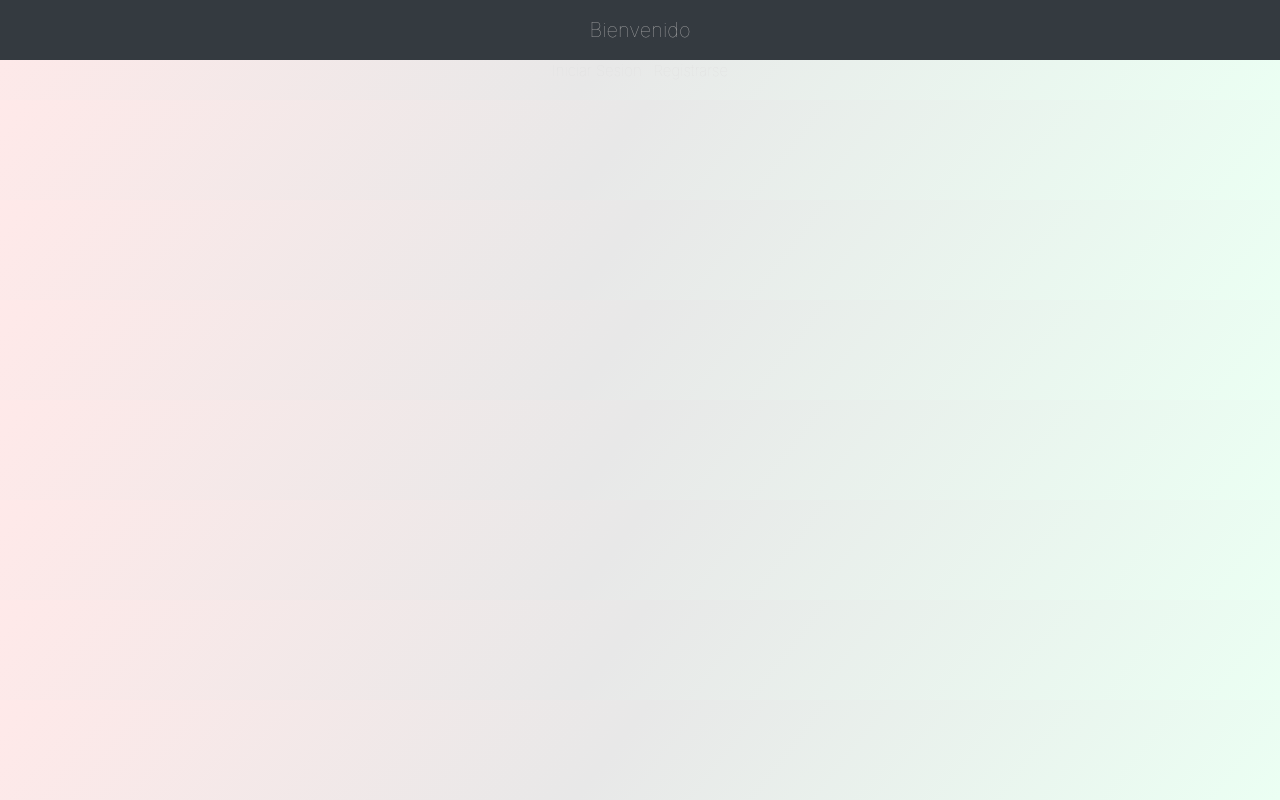
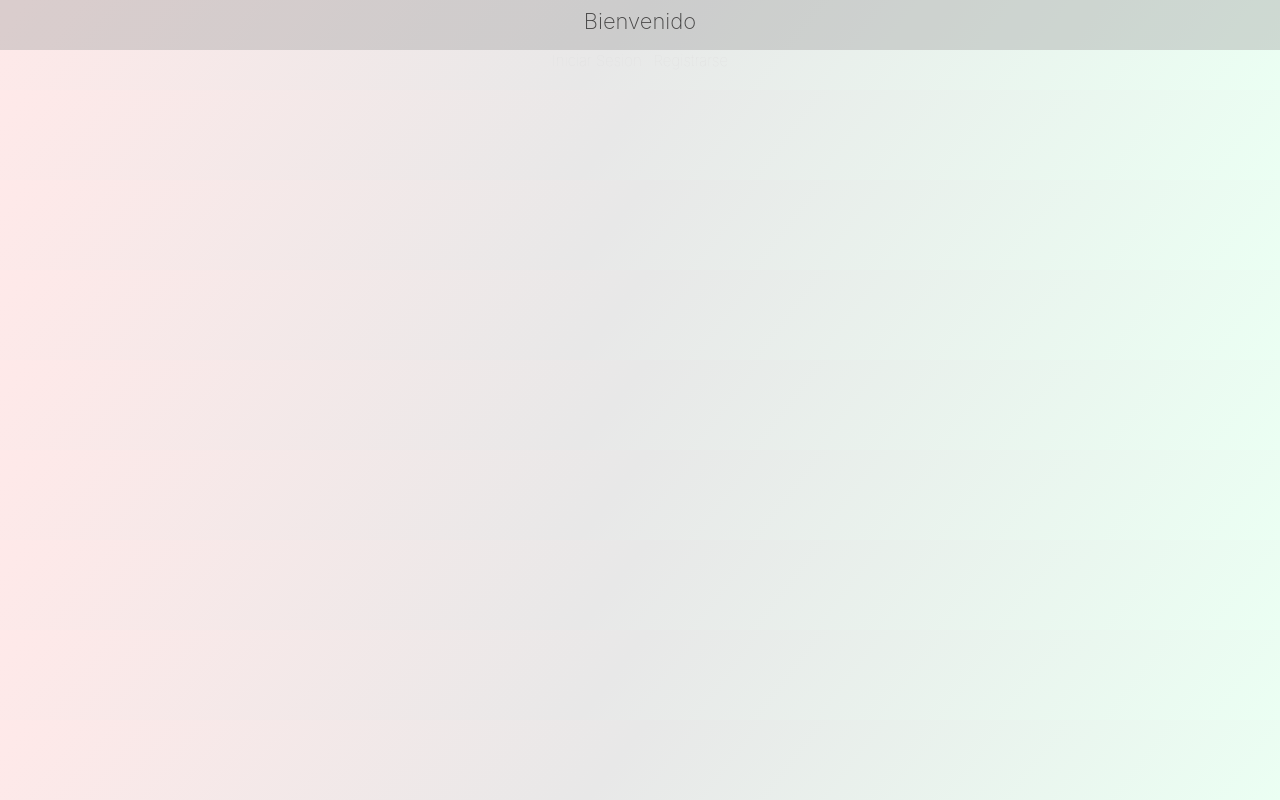
Before and after one commit to ErickRosasMendoza/ServicioSocial, a React (Create React App) app: page / in a window 1280 px wide. Built offline with nearby package versions, Linux system fonts and the light colour scheme.

Commit message:
validaciones del login

```diff
--- a/src/assets/css/App.css
+++ b/src/assets/css/App.css
@@ -4,10 +4,11 @@ body{
   padding: 0px;
   border: 0px;
   max-width: 100%;
+  height: 100%;
   font-family: -apple-system, BlinkMacSystemFont, 'Segoe UI', Roboto, Oxygen, Ubuntu, Cantarell, 'Open Sans', 'Helvetica Neue', sans-serif;
   -moz-font-feature-settings: initial;
   -webkit-font-feature-settings: normal;
-  background: rgb(241, 241, 241);
+
   background: rgb(235,255,243);
 background: linear-gradient(308deg, rgba(235,255,243,1) 0%, rgba(232,232,232,1) 52%, rgba(255,233,233,1) 100%);
 }
@@ -102,7 +103,7 @@ div {
 .text-logo{
   margin-top: 4px;
   font-size: 20px;
-  color: rgb(95, 95, 95);
+  color: rgb(126, 5, 5);
   float: left;
 
 
@@ -175,23 +176,17 @@ div {
 }
 
 #slider{
-  background: #343a40;
+  background: #9e9e9e60;
   max-width: 100%;
   height: 100px;
   line-height: 60px;
-  color: #a7a7a7;
+  color: #474646;
   font-weight:100;
   font-size: 20px;
   border: 0px;
+
 }
-#slider h1{
 
-  border: 0px;
-  padding: 0px;
-  padding-top: 0px;
-  text-align: center;
-  margin-bottom:0px;
-}
 .btn-white{
   display: block;
   background: white;
@@ -216,18 +211,34 @@ div {
   color: white;
 }
 #slider.slider-small{
-  height: 60px;
+  height: 50px;
   padding-top: 0px;
   margin-top: 0px;
   margin-bottom: 0px;
+  text-align: center;
 
 }
 #slider.slider-small h1{
 
   margin-top: 0px;
   margin-bottom: 0px;
-  padding-top: 0px;
+  padding-top: 8px;
   border: 0px;
+  font-size: 22px;
+  font-weight: 200;
+  text-align:center;
+
+}
+#slider.slider-small h2{
+
+  margin-top: -29px;
+  margin-bottom: 0px;
+  padding-top: 5px;
+  border: 0px;
+  margin-left: 20px;
+  font-size: 22px;
+  font-weight: 200;
+  text-align:left;
 
 }
 #content{
@@ -387,7 +398,7 @@ div {
 
 }
 .registrarse{
-  color: #ffffff;
+  color: #666666;
   font-size: 20px;
   float: right;
   margin-right: 70px;
@@ -396,7 +407,7 @@ div {
   transition: 200ms;
 }
 .registrarse:hover{
-  color:#e4d7d7;
+  color:#131313;
 
 }
 .btn{
@@ -455,7 +466,7 @@ textarea:focus{
 .text_login{
   width: 200px;
   margin-top: 18px;
-  margin-left: 50px;
+  margin-left: 28px;
   margin-bottom: 10px;
   display: block;
   text-align: left;
@@ -612,7 +623,7 @@ input[type="radio"]{
   margin-top: 1px;
   text-align: center;
   background: #343a40;
-  width: 270px; bottom: 1px solid #000000;
+  width: 280px; bottom: 1px solid #000000;
   padding-bottom: 10px;
 }
 .table_lista{
@@ -620,6 +631,7 @@ input[type="radio"]{
   border-width: 1px;
   border-style: dotted;
   border-color: #bbbbbb;
+  background-color: #ffffff;
   color: #135081;
   text-align: center;
   width: 250px; bottom: 1px solid #000000;
--- a/src/components/Baja.js
+++ b/src/components/Baja.js
@@ -2,7 +2,7 @@ import React from 'react';
 import { Redirect } from 'react-router-dom';
 import { Link } from 'react-router-dom';
 import axios from 'axios';
-import Slider from './Slider';
+import HeaderDEyAE from './HeaderDEyAE';
 import DirectorioAlumno from './DirectorioAlumno';
 import Global from '../Global';
 import Cookies from 'universal-cookie';
@@ -95,6 +95,7 @@ class Baja extends React.Component {
 
         return (
             <div className="center">
+            <HeaderDEyAE/>
                 <DirectorioAlumno />
                         <div id="sidebar" className="bajaLeft">
                             <div>
--- a/src/components/Dictamen.js
+++ b/src/components/Dictamen.js
@@ -1,7 +1,7 @@
 import React from 'react';
 import { Redirect } from 'react-router-dom';
 import axios from 'axios';
-import Slider from './Slider';
+import HeaderDEyAE from './HeaderDEyAE';
 import { Link } from 'react-router-dom';
 import DirectorioAlumno from './DirectorioAlumno';
 import Global from '../Global';
@@ -61,6 +61,7 @@ class Dictamen extends React.Component {
 
         return (
             <div className="center">
+            <HeaderDEyAE />
                 <DirectorioAlumno />
                         <div id="sidebar" className="dictamenLeft">
                             <div>
--- a/src/components/DirectorioAdmin.js
+++ b/src/components/DirectorioAdmin.js
@@ -35,6 +35,10 @@ class DirectorioAdmin extends Component{
     render(){
         return(
             <div className="center">
+            <Slider
+            title= {this.state.email}
+            size="slider-small"
+            title2="DEyAE"/>
                     <tbody >
                         <tr >
                             <th className="table"><Link to='/Lista' className = "active">Lista de Alumnos</Link></th>
--- a/src/components/IniciarSesion.js
+++ b/src/components/IniciarSesion.js
@@ -155,7 +155,7 @@ class IniciarSesion extends React.Component {
         return (
 
             <div className= "center">
-                <HeaderDEyAE />
+
                 <Slider
                     title="Iniciar Sesión"
                     size="slider-small"
@@ -193,7 +193,7 @@ class IniciarSesion extends React.Component {
                          switch (this.state.statusPassword) {
                         case "false":
                             return (
-                                <a className="warning">¡contraseña erronea!</a>
+                                <a className="warning">¡contraseña incorrecta!</a>
                             );
                          }
                       })()}
--- a/src/components/Liberacion.js
+++ b/src/components/Liberacion.js
@@ -2,7 +2,7 @@ import React from 'react';
 import { Redirect } from 'react-router-dom';
 import { Link } from 'react-router-dom';
 import axios from 'axios';
-import Slider from './Slider';
+import HeaderDEyAE from './HeaderDEyAE';
 import DirectorioAlumno from './DirectorioAlumno';
 import Global from '../Global';
 import Cookies from 'universal-cookie';
@@ -96,6 +96,7 @@ class Liberacion extends React.Component {
 
         return (
             <div className="center">
+            <HeaderDEyAE/>
                 <DirectorioAlumno />
                         <div id="sidebar" className="liberacionLeft">
                             <div>
--- a/src/components/MisDatosAlumno.js
+++ b/src/components/MisDatosAlumno.js
@@ -1,6 +1,6 @@
 import React, { Component } from 'react';
 import { Link } from 'react-router-dom';
-import Slider from './Slider';
+import HeaderDEyAE from './HeaderDEyAE';
 import axios from 'axios';
 import Global from '../Global';
 import DirectorioAlumno from './DirectorioAlumno';
@@ -42,6 +42,7 @@ class MisDatosAlumno extends React.Component{
     render() {
             return(
                 <div className="center">
+                <HeaderDEyAE />
                     <DirectorioAlumno />
                     <br/>
                     <tbody >
--- a/src/components/ServicioSocial.js
+++ b/src/components/ServicioSocial.js
@@ -1,7 +1,7 @@
 import React from 'react';
 import { Redirect } from 'react-router-dom';
 import { Link } from 'react-router-dom';
-import Slider from './Slider';
+import HeaderDEyAE from './HeaderDEyAE';
 import axios from 'axios';
 import DirectorioAlumno from './DirectorioAlumno';
 import Global from '../Global';
@@ -60,6 +60,7 @@ class ServicioSocial extends React.Component {
 
         return (
             <div className="center">
+            <HeaderDEyAE/>
                 <DirectorioAlumno />
                         <div id="sidebar" className="servicioLeft">
                             <div>
--- a/src/components/Slider.js
+++ b/src/components/Slider.js
@@ -5,7 +5,9 @@ class Slider extends React.Component {
     render() {
         return (
             <div id="slider" className= {this.props.size}>
-            {this.props.title}
+            <h1>{this.props.title} </h1>
+            <h2>{this.props.title2}</h2>
+
             </div>
         );
     }
```
